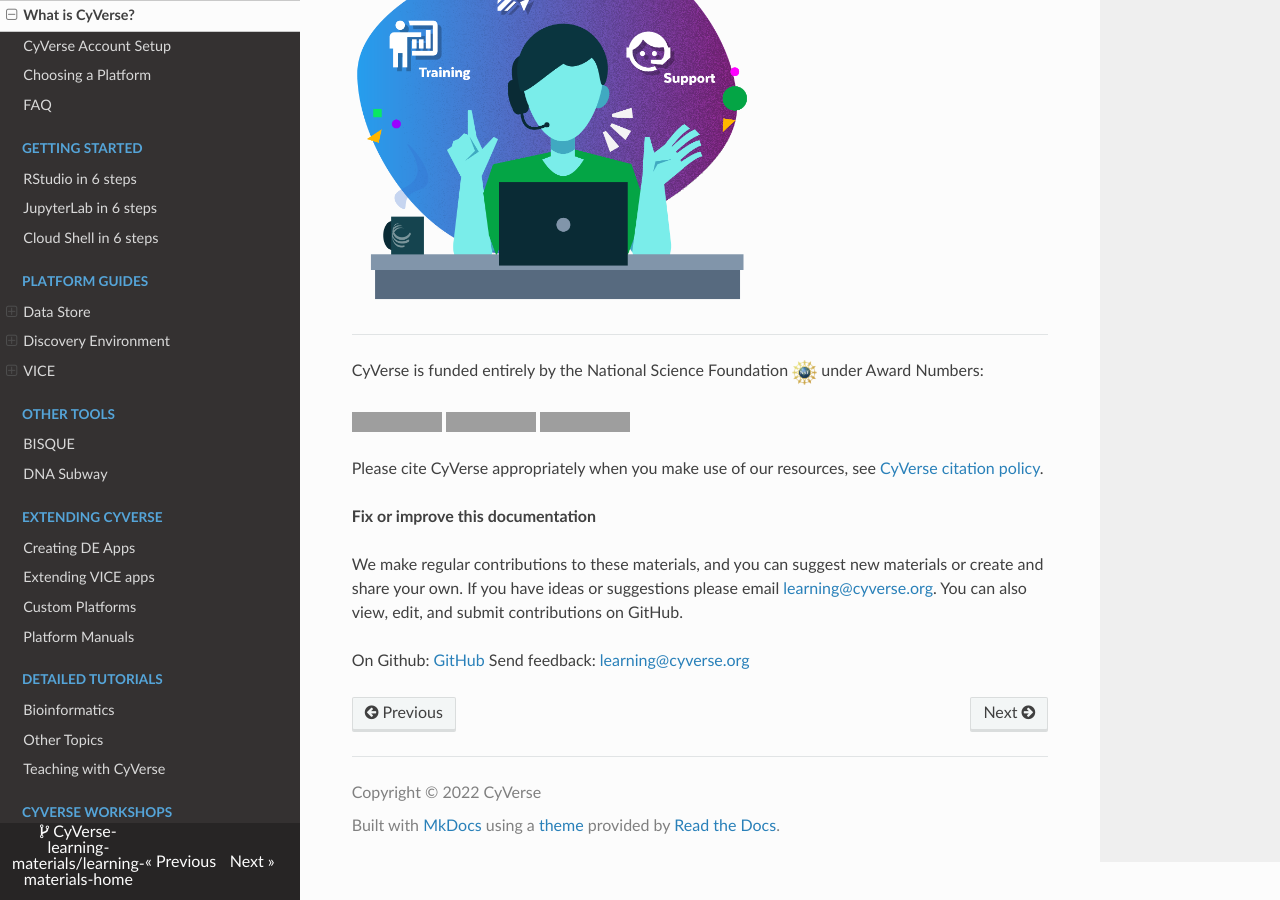
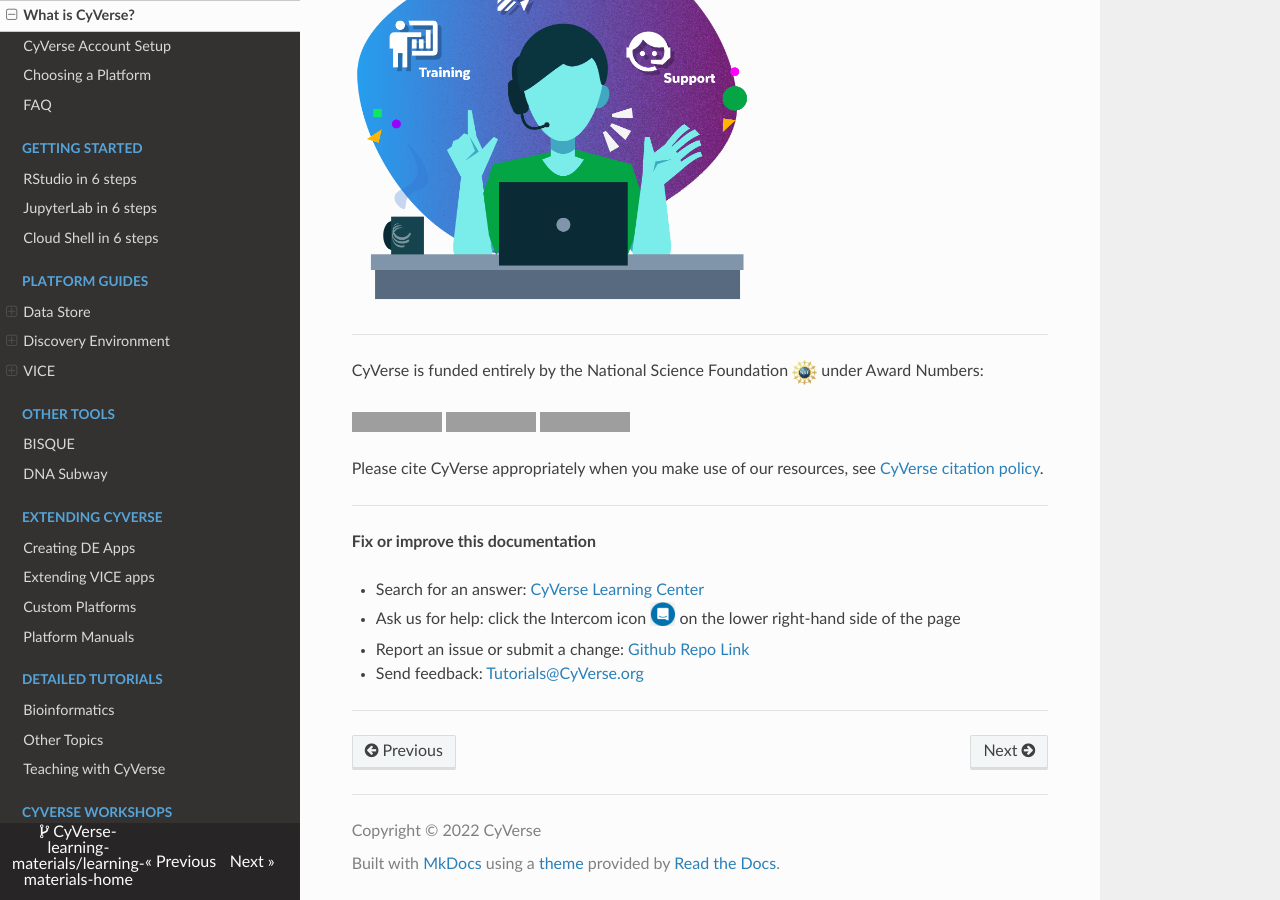
Before and after one commit to CyVerse-learning-materials/learning-materials-home, an MkDocs documentation site: the page built from docs/what_is_cyverse.md, in a window 1280 px wide and 900 px high, scrolled down 733 px. Built offline with MkDocs 1.6.1, drawn with Linux system fonts in a browser that asks for light colours; nearby versions of some CDN libraries; a script that is not in the unit is left out; grey boxes are pictures that could not be loaded.

Commit message:
Update what_is_cyverse.md

```diff
--- a/docs/what_is_cyverse.md
+++ b/docs/what_is_cyverse.md
@@ -26,10 +26,16 @@
 
 Please cite CyVerse appropriately when you make use of our resources, see [CyVerse citation policy](https://cyverse.org/policies/cite-cyverse).
 
+-----------------------------------------------------------------------
+
 **Fix or improve this documentation**
 
-We make regular contributions to these materials, and you can suggest new materials or create and share your own.
-If you have ideas or suggestions please email <learning@cyverse.org>. You can also view, edit, and submit contributions on GitHub.
+  - Search for an answer:
+     [CyVerse Learning Center](https://learning.cyverse.org)
+  - Ask us for help:
+    click the Intercom icon ![Intercom](assets/intercom.png){ width="25" } on the lower right-hand side of the page
+  - Report an issue or submit a change:
+    [Github Repo Link](https://github.com/cyverse-learning-materials/)
+  - Send feedback: <Tutorials@CyVerse.org>
 
-On Github: [GitHub](https://github.com/CyVerse-learning-materials)
-Send feedback: <learning@cyverse.org>
+------------------------------------------------------------------------
```
